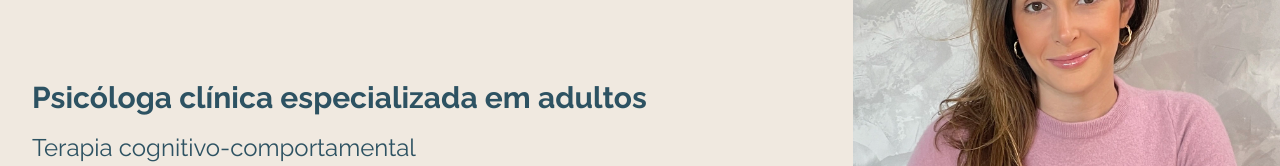
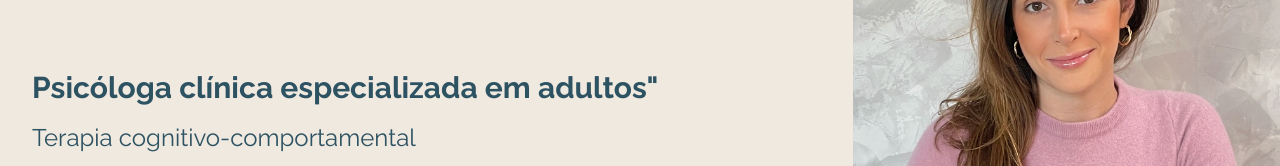
Before and after one commit to MarceloBxD/isacytryn, a Next.js app: page / in a window 1280 px wide. Shown: the part 229-395 px from the top of the page. Built offline with nearby package versions, Linux system fonts and the light colour scheme; no server answers.

Commit message:
refactor: Update image paths and optimize layout in Presentation component

```diff
--- a/src/data/presentation-data/index.tsx
+++ b/src/data/presentation-data/index.tsx
@@ -1,12 +1,22 @@
 const PRESENTATION_DATA = {
-  degree: "Psicóloga clínica especializada em adultos",
-  specialty: "Terapia cognitivo-comportamental",
-  description: `
-      Talvez você esteja enfrentando alguma dificuldade que está afetando sua capacidade de pensar com clareza, resolver problemas ou mesmo sentir prazer. Se algo está causando sofrimento em sua vida, isso merece atenção e eu estou aqui para ajudar.
-    `,
+  degree: <>Psicóloga clínica especializada em adultos"</>,
+  specialty: <>Terapia cognitivo-comportamental</>,
+  description: (
+    <>
+      Talvez você esteja enfrentando alguma dificuldade que está afetando sua
+      capacidade de pensar com clareza, resolver problemas ou mesmo sentir
+      prazer.
+      <br /> Se algo está causando sofrimento em sua vida, isso merece atenção e
+      eu estou aqui para ajudar.
+    </>
+  ),
 
-  preCta:
-    "Dê uma chance para si mesmo e marque uma sessão de terapia. Nunca é tarde para (re)começar.",
+  preCta: (
+    <>
+      Dê uma chance para si mesmo e marque uma sessão de terapia. Nunca é tarde
+      para (re)começar.
+    </>
+  ),
   bgImg: "/images/bg.webp",
 };
 
```
